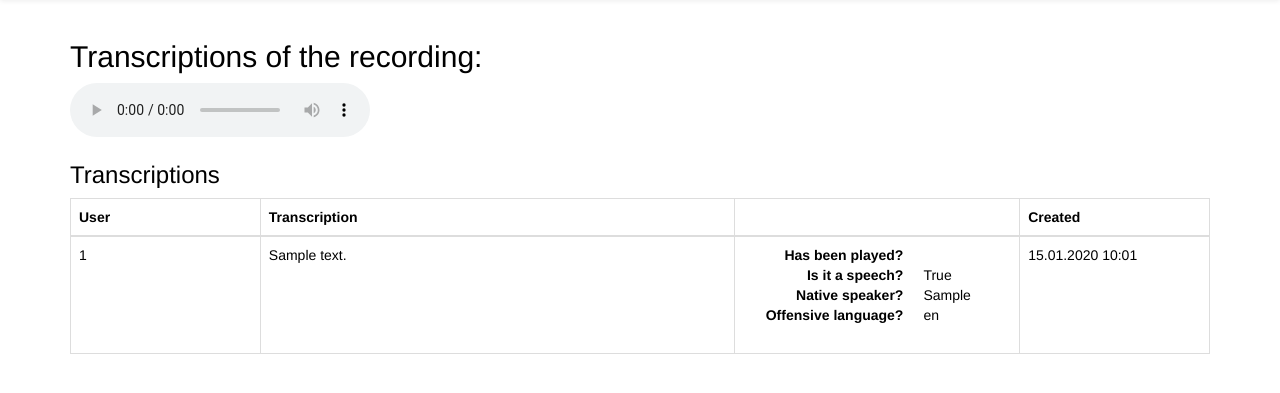
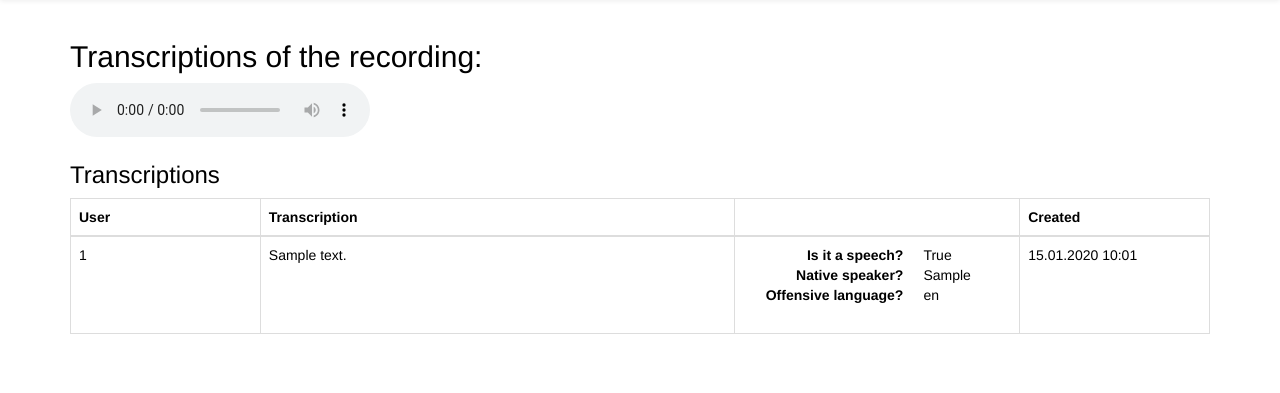
Before and after one commit to UFAL-DSG/cloud-asr, a Flask app: template cloudasr/annotation_interface/templates/transcriptions.html in a window 1280 px wide. Shown: the part 71-464 px from the top of the page. Run offline with Flask 2, Linux system fonts and the light colour scheme; the template is opened without the code that fills it: most values are stand-ins (such as "Sample title", 1, 10 or a date in 2020); parts of the project's set-up code (start-up, migrations or seed data) failed here and were passed over; some libraries are stand-ins or nearby versions.

Commit message:
Recording has to be played before adding transcription.

```diff
--- a/cloudasr/annotation_interface/lib.py
+++ b/cloudasr/annotation_interface/lib.py
@@ -95,11 +95,10 @@
         self.db.add(recording)
         self.db.commit()
 
-    def add_transcription(self, id, transcription, has_been_played, native_speaker, offensive_language, not_a_speech):
+    def add_transcription(self, id, transcription, native_speaker, offensive_language, not_a_speech):
         transcription = Transcription(
             user_id = 1,
             text = transcription,
-            has_been_played = has_been_played,
             native_speaker = native_speaker,
             offensive_language = offensive_language,
             not_a_speech = not_a_speech
--- a/cloudasr/annotation_interface/run.py
+++ b/cloudasr/annotation_interface/run.py
@@ -41,7 +41,6 @@
     model.add_transcription(
         request.form['id'],
         request.form['transcription'],
-        request.form['has_been_played'] == '1',
         'native_speaker' in request.form,
         'offensive_language' in request.form,
         'not_a_speech' in request.form
--- a/cloudasr/annotation_interface/templates/transcribe.html
+++ b/cloudasr/annotation_interface/templates/transcribe.html
@@ -156,16 +156,15 @@
         </div>
 
         <div class="control-group">
-            <button type="submit" class="btn btn-primary" />Save</button>
+            <button type="submit" class="btn btn-primary" id="submit" disabled />Save</button>
             <input type="hidden" name="id" value="{{ recording["id"] }}" />
             <input type="hidden" name="model" value="{{ recording["model"] }}" />
-            <input type="hidden" name="has_been_played" id="has_been_played" value="0" />
         </div>
     </form>
 
     <script type="text/javascript">
         document.getElementById("audio").addEventListener("ended", function() {
-            document.getElementById("has_been_played").value = 1;
+            document.getElementById("submit").disabled = false;
         });
     </script>
 </div>
--- a/cloudasr/annotation_interface/templates/transcriptions.html
+++ b/cloudasr/annotation_interface/templates/transcriptions.html
@@ -21,8 +21,6 @@
             <td>{{ transcription["text"] }}</td>
             <td>
                 <dl class="dl-horizontal">
-                    <dt>Has been played?</dt>
-                    <dd>{{ transcription["has_been_played"] }}</dd>
                     <dt>Is it a speech?</dt>
                     <dd>{{ not transcription["not_a_speech"] }}</dd>
                     <dt>Native speaker?</dt>
```
